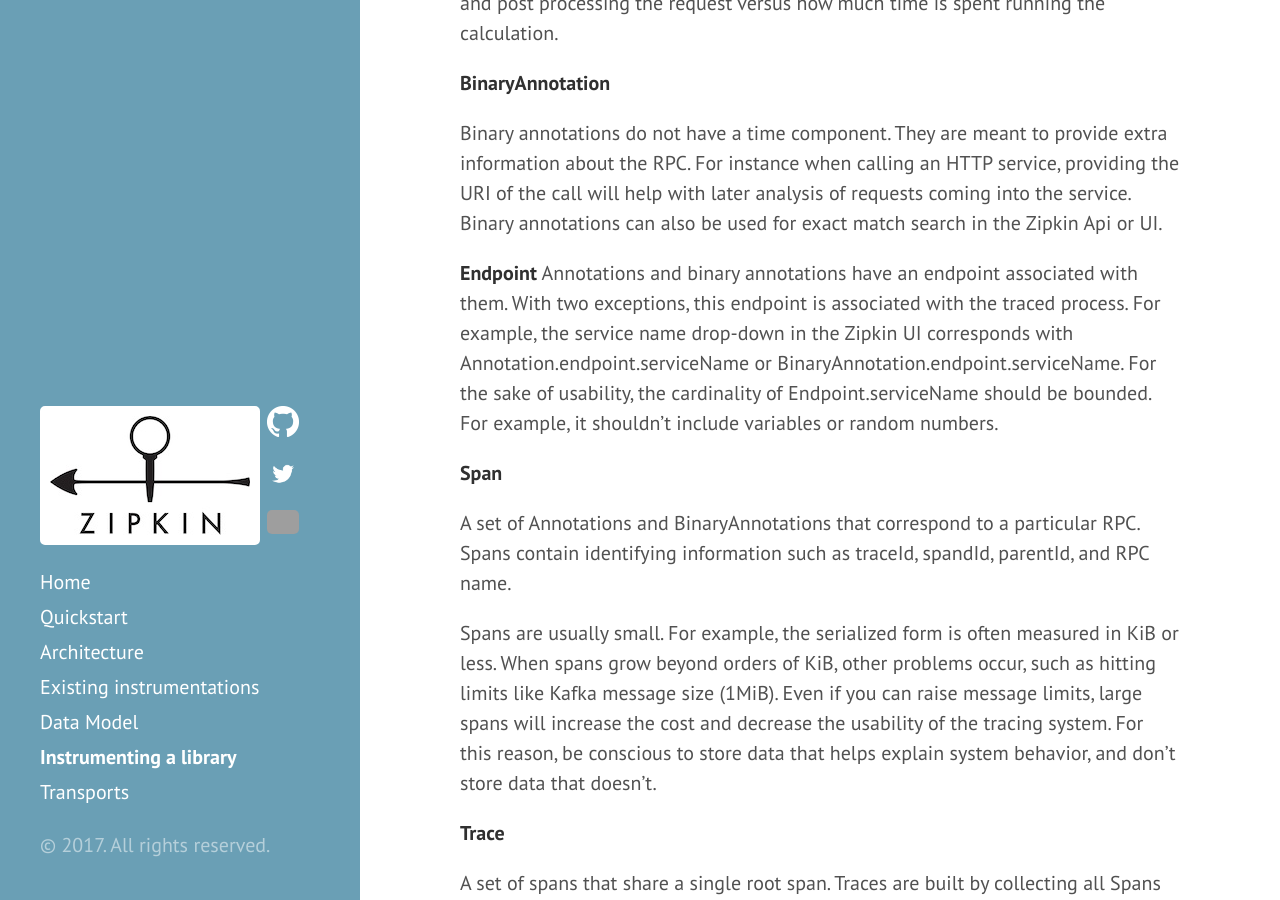
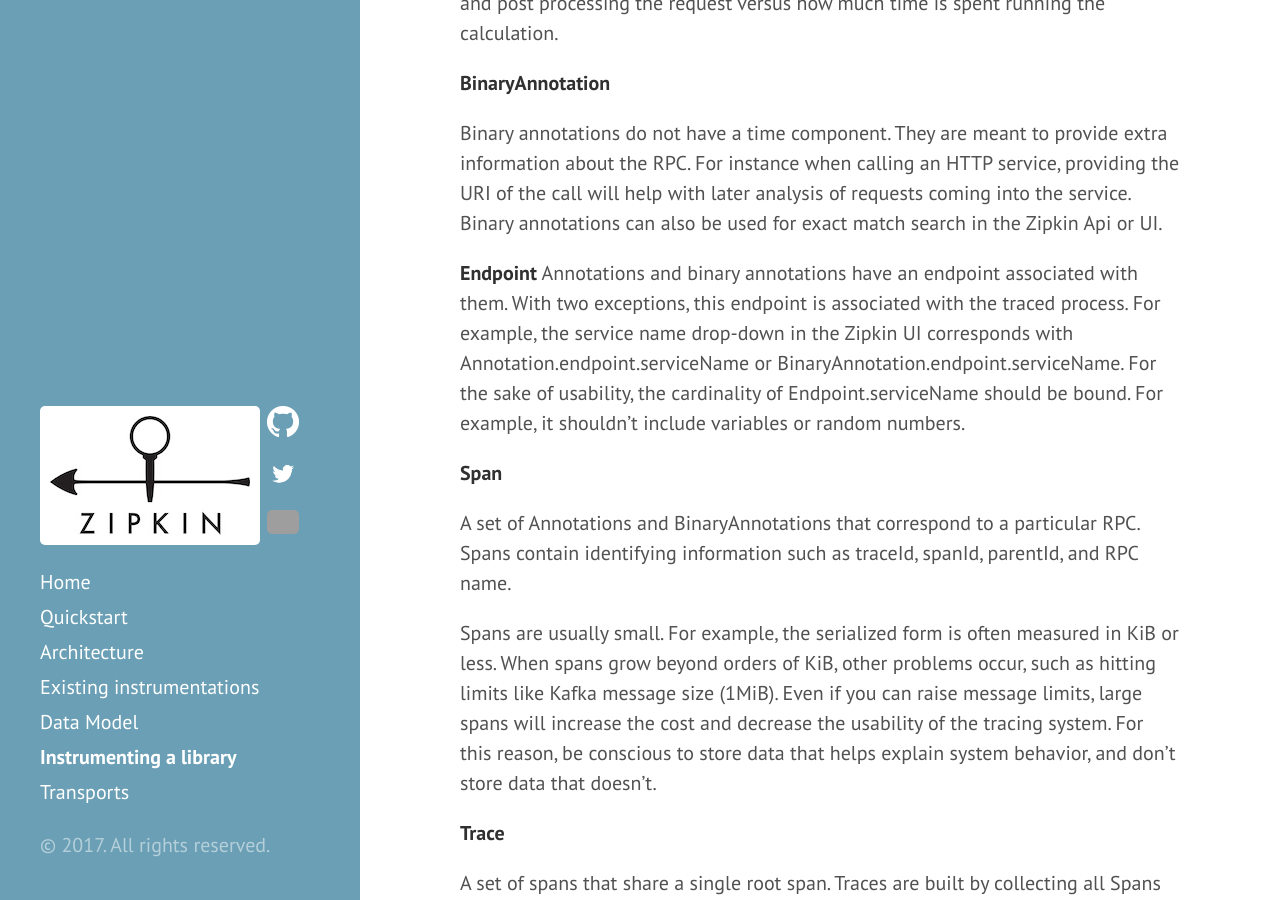
Before and after one commit to openzipkin/openzipkin.github.io, a Jekyll site: the page built from pages/instrumenting.md, in a window 1280 px wide and 900 px high, scrolled down 1826 px. Built offline with Jekyll 4.4.1, drawn with Linux system fonts in a browser that asks for light colours; some of the changed text lies outside the part shown.

Commit message:
corrected some typos. (#86)

```diff
--- a/pages/instrumenting.md
+++ b/pages/instrumenting.md
@@ -73,14 +73,14 @@ Annotations and binary annotations have an endpoint associated with them. With t
 exceptions, this endpoint is associated with the traced process. For example, the
 service name drop-down in the Zipkin UI corresponds with Annotation.endpoint.serviceName
 or BinaryAnnotation.endpoint.serviceName. For the sake of usability, the cardinality
-of Endpoint.serviceName should be bounded. For example, it shouldn't include variables
+of Endpoint.serviceName should be bound. For example, it shouldn't include variables
 or random numbers.
 
 
 **Span**
 
 A set of Annotations and BinaryAnnotations that correspond to a particular RPC.
-Spans contain identifying information such as traceId, spandId, parentId, and
+Spans contain identifying information such as traceId, spanId, parentId, and
 RPC name.
 
 Spans are usually small. For example, the serialized form is often measured in
```
Also changed, not shown: other parts of pages/instrumenting.md (+1 -1 lines).
